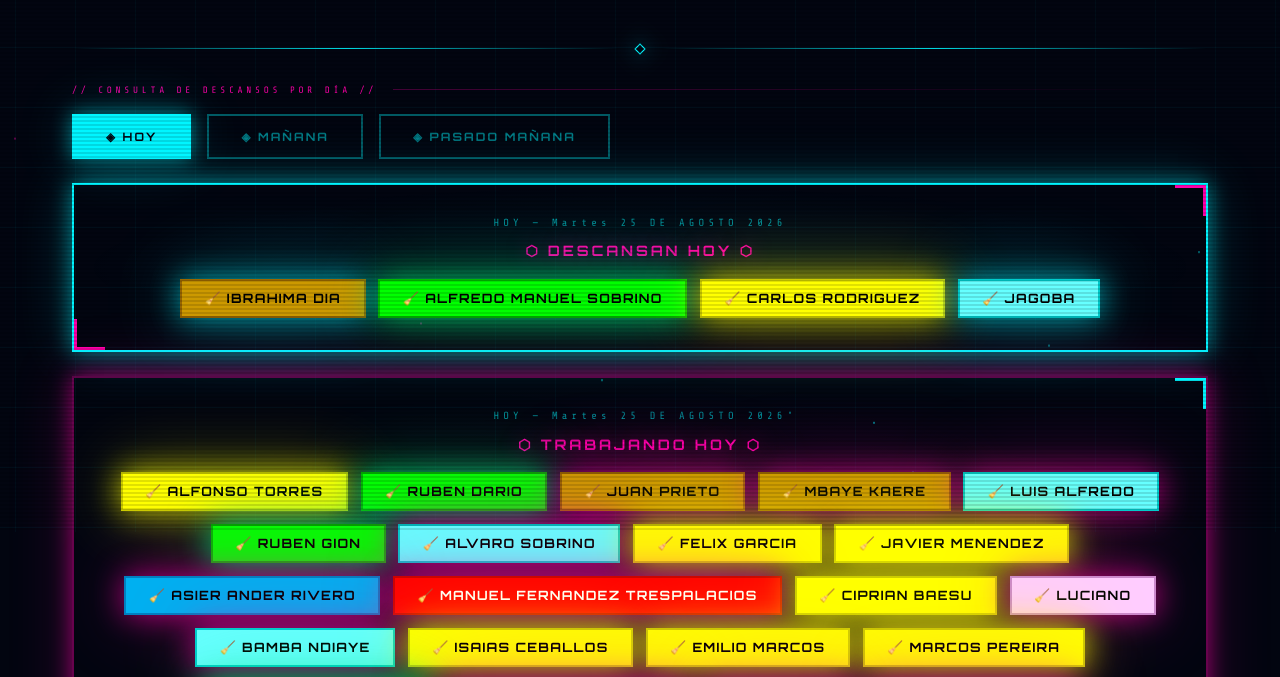
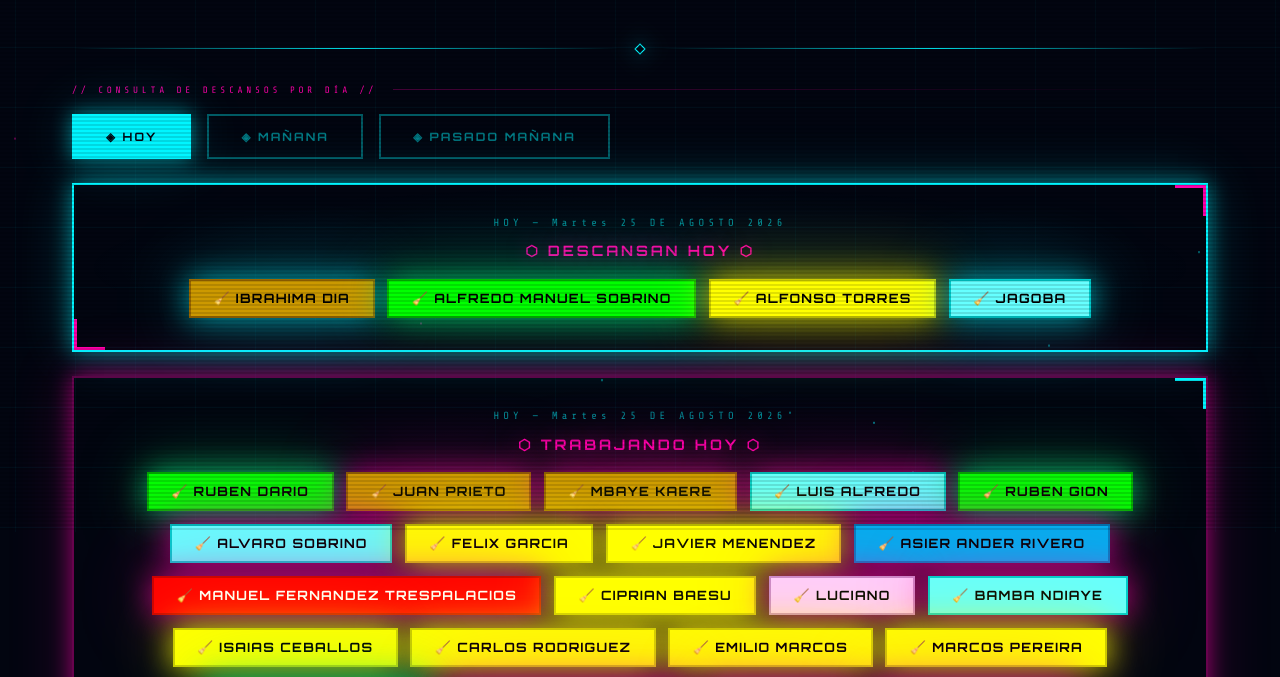
Before and after one commit to Javi1899/descansos, a plain HTML site: page index.html in a window 1280 px wide. Shown: the part 268-945 px from the top of the page. Drawn offline with nearby package versions, Linux system fonts and the light colour scheme.

Commit message:
Add files via upload

```diff
--- a/index.html
+++ b/index.html
@@ -318,7 +318,7 @@ for(let i=0;i<18;i++){
   <section>
     <div class="section-label">// DÍAS DE DESCANSO DEL OPERARIO SELECCIONADO //</div>
     <div class="info-panel" id="infoPanel">
-      <p class="info-placeholder">► SELECCIONA UN OPERARIO PARA VER SUS DÍAS DE DESCANSO (27 JUL — 6 SEP 2026)</p>
+      <p class="info-placeholder">► SELECCIONA UN OPERARIO PARA VER SUS DÍAS DE DESCANSO (27 JUL — 13 SEP 2026)</p>
     </div>
   </section>
 
@@ -410,13 +410,13 @@ const weeks=[
     dates:['LUN 24','MAR 25','MIÉ 26','JUE 27','VIE 28','SÁB 29','DOM 30'],
     nums:[24,25,26,27,28,29,30],
     workers:[
-      ['ALFONSO TORRES','IBRAHIMA DIA','JUAN PRIETO','JUAN MANUEL VEGA','MARCOS PEREIRA','RUBEN GION','GERARDO'],
-      ['CIPRIAN BAESU','ALFREDO MANUEL SOBRINO','IBRAHIMA DIA','MBAYE KAERE','LUIS ALFREDO','BAMBA NDIAYE','JESUS P. OLIVA'],
-      ['MANUEL FERNANDEZ TRESPALACIOS','CARLOS RODRIGUEZ','FELIX GARCIA','FELIX GARCIA','','EMILIO MARCOS','ASIER ANDER RIVERO'],
-      ['ALVARO SOBRINO','JAGOBA','JAVIER MENENDEZ','JAVIER MENENDEZ','','RUBEN DARIO','ISAIAS CEBALLOS'],
-      ['','','JAGOBA','LUCIANO','','','JOSE LUIS NUÑEZ'],
-      ['','','LUIS ALFREDO','','','','RUBEN GION'],
-      ['','','','','','','ALFREDO MANUEL SOBRINO'],
+      ['CARLOS RODRIGUEZ','IBRAHIMA DIA','JUAN PRIETO','JUAN MANUEL VEGA','MARCOS PEREIRA','RUBEN GION','GERARDO'],
+      ['CIPRIAN BAESU','ALFREDO MANUEL SOBRINO','IBRAHIMA DIA','MBAYE KAERE','BAMBA NDIAYE','EMILIO MARCOS','JESUS P. OLIVA'],
+      ['MANUEL FERNANDEZ TRESPALACIOS','ALFONSO TORRES','ISAIAS CEBALLOS','RUBEN DARIO','CIPRIAN BAESU','','FELIX GARCIA'],
+      ['ALVARO SOBRINO','JAGOBA','JAVIER MENENDEZ','FELIX GARCIA','','','EMILIO MARCOS'],
+      ['','','JAGOBA','JAVIER MENENDEZ','','','RUBEN GION'],
+      ['','','','LUCIANO','','','ALFREDO MANUEL SOBRINO'],
+      ['','','','ANGEL DEL HOYO GONZALEZ','','','JOSE LUIS NUÑEZ'],
     ],
     note:'SEMANA 5'
   },
@@ -426,16 +426,28 @@ const weeks=[
     months:[7,8,8,8,8,8,8],
     workers:[
       ['GERARDO','IBRAHIMA DIA','JOSE LUIS NUÑEZ','JUAN MANUEL VEGA','FELIX GARCIA','JESUS P. OLIVA','GERARDO'],
-      ['ALFONSO TORRES','RUBEN DARIO','JUAN MANUEL VEGA','JUAN PRIETO','MARCOS PEREIRA','ASIER ANDER RIVERO','JESUS P. OLIVA'],
-      ['MARCOS PEREIRA','ALFONSO TORRES','JUAN PRIETO','MBAYE KAERE','BAMBA NDIAYE','ISAIAS CEBALLOS','ASIER ANDER RIVERO'],
-      ['ALVARO SOBRINO','CARLOS RODRIGUEZ','MBAYE KAERE','CIPRIAN BAESU','LUCIANO','EMILIO MARCOS','ISAIAS CEBALLOS'],
-      ['JAGOBA','ALVARO SOBRINO','CARLOS RODRIGUEZ','EMILIO MARCOS','','BAMBA NDIAYE','JOSE LUIS NUÑEZ'],
-      ['','MANUEL FERNANDEZ TRESPALACIOS','CIPRIAN BAESU','JAGOBA','','LUCIANO','RUBEN GION'],
-      ['','','LUIS ALFREDO','','','ALFREDO MANUEL SOBRINO','RUBEN DARIO'],
-      ['','','','','','','JAVIER MENENDEZ'],
-      ['','','','','','','MANUEL FERNANDEZ TRESPALACIOS'],
+      ['ALFONSO TORRES','RUBEN DARIO','JUAN MANUEL VEGA','JUAN PRIETO','MARCOS PEREIRA','ISAIAS CEBALLOS','JESUS P. OLIVA'],
+      ['MARCOS PEREIRA','ALFONSO TORRES','JUAN PRIETO','MBAYE KAERE','BAMBA NDIAYE','EMILIO MARCOS','ISAIAS CEBALLOS'],
+      ['ALVARO SOBRINO','CARLOS RODRIGUEZ','MBAYE KAERE','ALFREDO MANUEL SOBRINO','LUCIANO','LUCIANO','JOSE LUIS NUÑEZ'],
+      ['JAGOBA','ALVARO SOBRINO','CARLOS RODRIGUEZ','CIPRIAN BAESU','','','RUBEN GION'],
+      ['MANUEL FERNANDEZ TRESPALACIOS','MANUEL FERNANDEZ TRESPALACIOS','CIPRIAN BAESU','EMILIO MARCOS','','','RUBEN DARIO'],
+      ['','ANGEL DEL HOYO GONZALEZ','','BAMBA NDIAYE','','','JAVIER MENENDEZ'],
     ],
     note:'SEMANA 6 — LUN 31 es AGOSTO; MAR 1 a DOM 6 son días de SEPTIEMBRE'
+  },
+  {
+    dates:['LUN 7','MAR 8','MIÉ 9','JUE 10','VIE 11','SÁB 12','DOM 13'],
+    nums:[7,8,9,10,11,12,13],
+    months:[8,8,8,8,8,8,8],
+    workers:[
+      ['ALFONSO TORRES','JAGOBA','CIPRIAN BAESU','FELIX GARCIA','FELIX GARCIA','JAVIER MENENDEZ','GERARDO'],
+      ['ALVARO SOBRINO','RUBEN DARIO','EMILIO MARCOS','LUCIANO','JAVIER MENENDEZ','RUBEN GION','JESUS P. OLIVA'],
+      ['MANUEL FERNANDEZ TRESPALACIOS','IBRAHIMA DIA','JAGOBA','MBAYE KAERE','BAMBA NDIAYE','ANGEL DEL HOYO GONZALEZ','RUBEN GION'],
+      ['','CARLOS RODRIGUEZ','JUAN PRIETO','MARCOS PEREIRA','','','ISAIAS CEBALLOS'],
+      ['','','IBRAHIMA DIA','ALFREDO MANUEL SOBRINO','','','ALFREDO MANUEL SOBRINO'],
+      ['','','JUAN MANUEL VEGA','JOSE LUIS NUÑEZ','','','ANGEL DEL HOYO GONZALEZ'],
+    ],
+    note:'SEMANA 7 — 7 a 13 de SEPTIEMBRE'
   },
 ];
 
@@ -470,13 +482,13 @@ function updatePanel(){
   const name=sel.value;
   const panel=document.getElementById('infoPanel');
   if(!name){
-    panel.innerHTML='<p class="info-placeholder">► SELECCIONA UN OPERARIO PARA VER SUS DÍAS DE DESCANSO (27 JUL — 6 SEP 2026)</p>';
+    panel.innerHTML='<p class="info-placeholder">► SELECCIONA UN OPERARIO PARA VER SUS DÍAS DE DESCANSO (27 JUL — 13 SEP 2026)</p>';
     renderTable('');return;
   }
   const restDays=getRestDays(name);
 
   let html=`<div class="info-name">${name}</div>`;
-  html+=`<div class="info-intro">// DÍAS DE DESCANSO (27 JUL — 6 SEP 2026) (${restDays.length} días en el cuadrante):</div><div class="info-days">`;
+  html+=`<div class="info-intro">// DÍAS DE DESCANSO (27 JUL — 13 SEP 2026) (${restDays.length} días en el cuadrante):</div><div class="info-days">`;
   restDays.forEach(d=>{ html+=`<span class="day-badge">${d.date}</span>`; });
   if(!restDays.length) html+=`<span style="font-size:.7rem;color:rgba(200,220,255,.4)">SIN DESCANSOS EN EL CUADRANTE</span>`;
   html+=`</div>`;
@@ -496,7 +508,7 @@ function getDatePlusDays(offset){
 
 function getRestingOnDate(date){
   const y=date.getFullYear(), m=date.getMonth(), d=date.getDate();
-  const inRange=(y===2026)&&((m===6&&d>=27)||(m===7)||(m===8&&d<=6));
+  const inRange=(y===2026)&&((m===6&&d>=27)||(m===7)||(m===8&&d<=13));
   if(!inRange) return null;
   const resting=[];
   weeks.forEach(week=>{
@@ -541,7 +553,7 @@ function setDay(offset, btn){
   h+=`<div class="hoy-title">⬡ DESCANSAN ${label} ⬡</div>`;
   h+=`<div class="hoy-names">`;
   if(resting===null){
-    h+=`<span class="hoy-none">SIN DATOS — EL CUADRANTE CUBRE 27 JUL — 6 SEP 2026</span>`;
+    h+=`<span class="hoy-none">SIN DATOS — EL CUADRANTE CUBRE 27 JUL — 13 SEP 2026</span>`;
   } else if(resting.length){
     resting.forEach(n=>{ h+=makeBadge('hoy-badge',n); });
   } else {
@@ -556,7 +568,7 @@ function setDay(offset, btn){
   w+=`<div class="work-title">⬡ TRABAJANDO ${label} ⬡</div>`;
   w+=`<div class="hoy-names">`;
   if(resting===null){
-    w+=`<span class="hoy-none">SIN DATOS — EL CUADRANTE CUBRE 27 JUL — 6 SEP 2026</span>`;
+    w+=`<span class="hoy-none">SIN DATOS — EL CUADRANTE CUBRE 27 JUL — 13 SEP 2026</span>`;
   } else {
     const working=allNames.filter(n=>!resting.includes(n));
     if(working.length){
```
